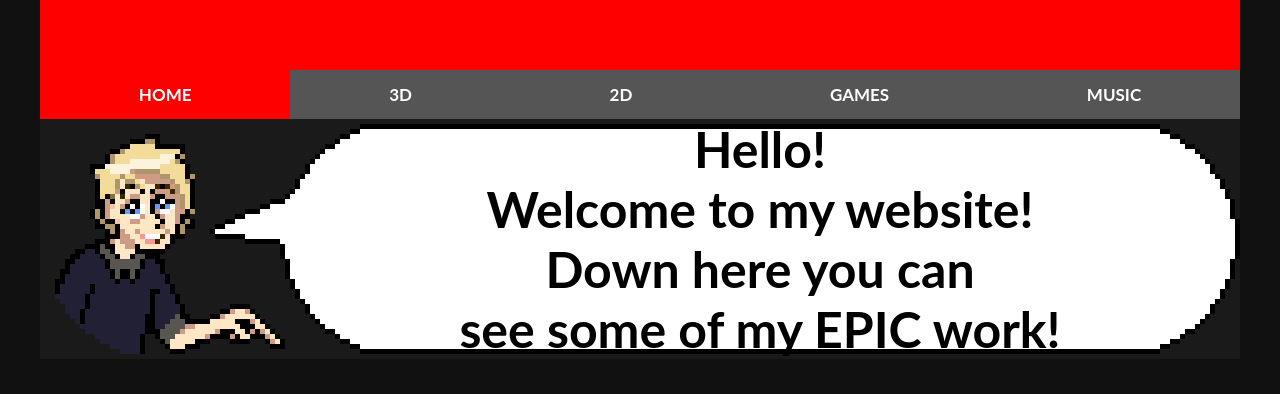
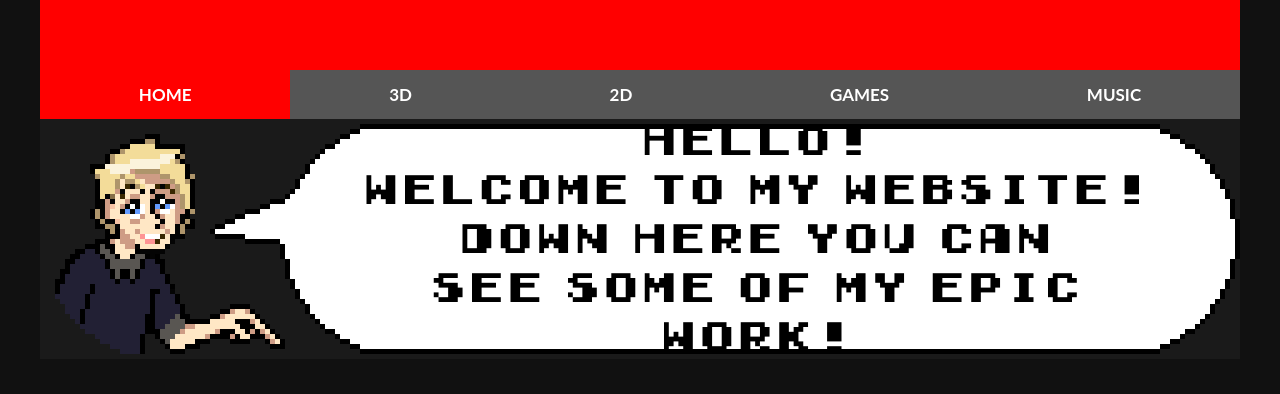
Before and after one commit to carljohanskold/portfolio, a plain HTML site: page index.html in a window 1280 px wide. Shown: the part 292-686 px from the top of the page. Drawn offline with Linux system fonts and the light colour scheme.

Commit message:
added font

```diff
--- a/styles.css
+++ b/styles.css
@@ -6,7 +6,10 @@
 } */
 
 
-
+@font-face {
+  src: url(Early\ GameBoy.ttf);
+  font-family: earlyGameboy;
+}
 
 body {
 
@@ -168,9 +171,9 @@ height: 240px;
   width: 100%;
   text-align: center;
   color: black;
-  font-size: min(4vw, 50px);
-  font-weight: bold;
+  font-size: min(3vw, 50px);
   overflow-wrap: anywhere;
+  font-family: earlyGameboy;
 }
 
 #speechRight {
```
Also changed, not shown: Early GameBoy.ttf (added).
